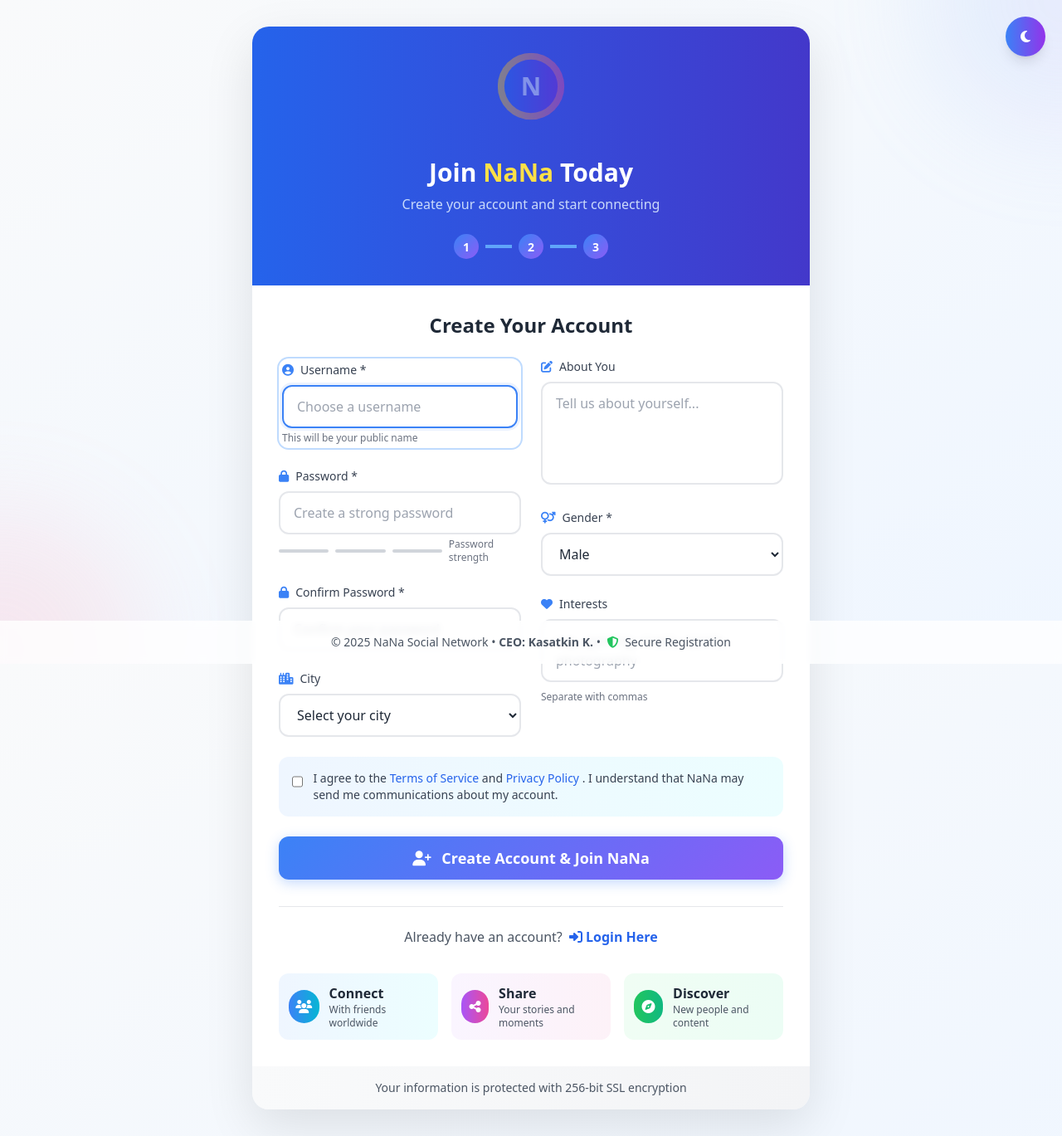
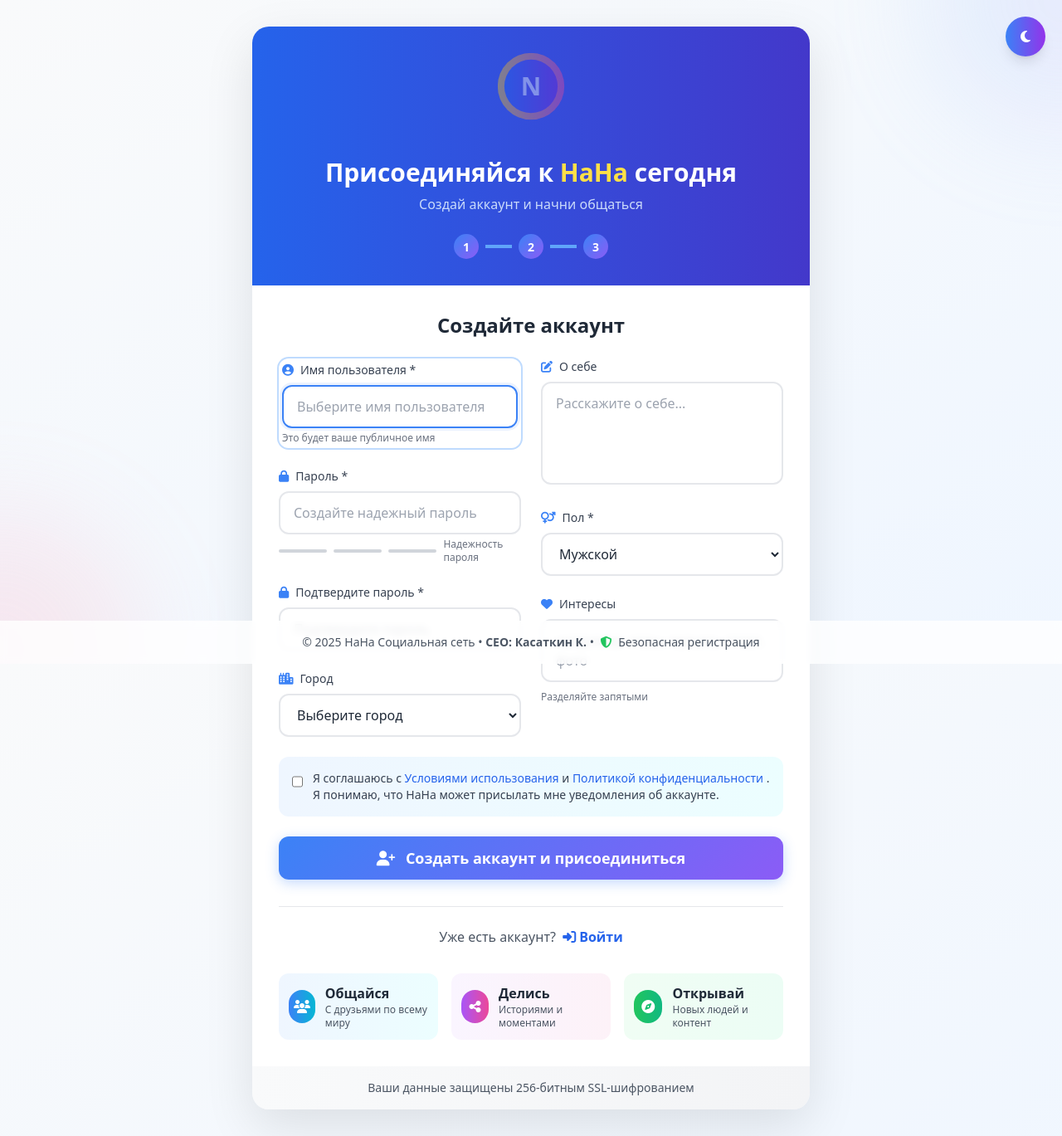
Before and after one commit to KostyaKasatkin12/NaNa_Social, a Flask app: page /register in a window 1280 px wide. Shown: the whole page at 83% size. Run offline with Flask 3, Linux system fonts and the light colour scheme; some libraries are stand-ins or nearby versions.

Commit message:
Update register.html

```diff
--- a/templates/register.html
+++ b/templates/register.html
@@ -1,9 +1,9 @@
 <!DOCTYPE html>
-<html lang="en" class="w-full h-full">
+<html lang="ru" class="w-full h-full">
 <head>
     <meta charset="UTF-8">
     <meta name="viewport" content="width=device-width, initial-scale=1.0">
-    <title>Register - NaNa Social</title>
+    <title>Регистрация - НаНа Social</title>
     <script>
         tailwind.config = {
             darkMode: 'class',
@@ -145,14 +145,14 @@
     </style>
 </head>
 <body class="bg-gradient-to-br from-gray-50 to-blue-50 dark:from-gray-900 dark:to-gray-800 min-h-screen font-poppins">
-    <!-- Theme Toggle -->
+    <!-- Переключатель темы -->
     <div class="theme-toggle">
         <button id="theme-toggle" class="w-12 h-12 rounded-full bg-gradient-to-r from-blue-500 to-purple-600 text-white shadow-lg hover:shadow-xl transition-all duration-300">
             <i id="theme-icon" class="fas fa-moon"></i>
         </button>
     </div>
 
-    <!-- Animated Background Elements -->
+    <!-- Анимированные фоновые элементы -->
     <div class="fixed inset-0 overflow-hidden pointer-events-none">
         <div class="absolute -top-40 -right-40 w-80 h-80 bg-gradient-to-r from-blue-300 to-purple-300 dark:from-blue-700 dark:to-purple-700 rounded-full opacity-20 blur-3xl floating-element"></div>
         <div class="absolute -bottom-40 -left-40 w-80 h-80 bg-gradient-to-r from-pink-300 to-rose-300 dark:from-pink-700 dark:to-rose-700 rounded-full opacity-20 blur-3xl floating-element" style="animation-delay: -3s;"></div>
@@ -160,7 +160,7 @@
 
     <div class="min-h-screen flex items-center justify-center p-4 py-8">
         <div class="register-card w-full max-w-2xl">
-            <!-- Card Header -->
+            <!-- Заголовок карточки -->
             <div class="bg-gradient-to-r from-blue-600 to-indigo-700 text-white p-8 text-center">
                 <div class="relative inline-block mb-6">
                     <div class="w-20 h-20 rounded-full bg-gradient-to-r from-yellow-400 to-pink-500 flex items-center justify-center text-white text-3xl font-bold mx-auto mb-4 pulse-ring relative">
@@ -169,10 +169,10 @@
                         </div>
                     </div>
                 </div>
-                <h1 class="text-3xl font-bold mb-2">Join <span class="text-yellow-300">NaNa</span> Today</h1>
-                <p class="text-blue-100 opacity-90">Create your account and start connecting</p>
+                <h1 class="text-3xl font-bold mb-2">Присоединяйся к <span class="text-yellow-300">НаНа</span> сегодня</h1>
+                <p class="text-blue-100 opacity-90">Создай аккаунт и начни общаться</p>
 
-                <!-- Progress Steps -->
+                <!-- Индикатор прогресса -->
                 <div class="mt-6 flex items-center justify-center gap-2">
                     <div class="step-indicator step-active">1</div>
                     <div class="w-8 h-1 bg-blue-400"></div>
@@ -182,57 +182,57 @@
                 </div>
             </div>
 
-            <!-- Registration Form -->
+            <!-- Форма регистрации -->
             <div class="bg-white dark:bg-gray-800 p-8">
-                <h2 class="text-2xl font-bold text-gray-800 dark:text-gray-100 mb-6 text-center">Create Your Account</h2>
+                <h2 class="text-2xl font-bold text-gray-800 dark:text-gray-100 mb-6 text-center">Создайте аккаунт</h2>
 
                 <form method="post" class="space-y-6">
                     {{ form.hidden_tag() }}
 
                     <div class="grid grid-cols-1 md:grid-cols-2 gap-6">
-                        <!-- Left Column -->
+                        <!-- Левая колонка -->
                         <div class="space-y-6">
                             <div>
                                 <label for="username" class="block text-sm font-medium text-gray-700 dark:text-gray-300 mb-2">
-                                    <i class="fas fa-user-circle mr-2 text-blue-500"></i>Username *
+                                    <i class="fas fa-user-circle mr-2 text-blue-500"></i>Имя пользователя *
                                 </label>
                                 <input type="text" id="username" name="username" required
                                        class="input-modern w-full px-4 py-3"
-                                       placeholder="Choose a username">
-                                <p class="text-xs text-gray-500 dark:text-gray-400 mt-1">This will be your public name</p>
+                                       placeholder="Выберите имя пользователя">
+                                <p class="text-xs text-gray-500 dark:text-gray-400 mt-1">Это будет ваше публичное имя</p>
                             </div>
 
                             <div>
                                 <label for="password" class="block text-sm font-medium text-gray-700 dark:text-gray-300 mb-2">
-                                    <i class="fas fa-lock mr-2 text-blue-500"></i>Password *
+                                    <i class="fas fa-lock mr-2 text-blue-500"></i>Пароль *
                                 </label>
                                 <input type="password" id="password" name="password" required
                                        class="input-modern w-full px-4 py-3"
-                                       placeholder="Create a strong password">
+                                       placeholder="Создайте надежный пароль">
                                 <div class="mt-1 flex items-center gap-2">
                                     <div class="w-1/4 h-1 rounded-full bg-gray-300"></div>
                                     <div class="w-1/4 h-1 rounded-full bg-gray-300"></div>
                                     <div class="w-1/4 h-1 rounded-full bg-gray-300"></div>
-                                    <span class="text-xs text-gray-500">Password strength</span>
+                                    <span class="text-xs text-gray-500">Надежность пароля</span>
                                 </div>
                             </div>
 
                             <div>
                                 <label for="confirm_password" class="block text-sm font-medium text-gray-700 dark:text-gray-300 mb-2">
-                                    <i class="fas fa-lock mr-2 text-blue-500"></i>Confirm Password *
+                                    <i class="fas fa-lock mr-2 text-blue-500"></i>Подтвердите пароль *
                                 </label>
                                 <input type="password" id="confirm_password" name="confirm_password" required
                                        class="input-modern w-full px-4 py-3"
-                                       placeholder="Confirm your password">
+                                       placeholder="Подтвердите пароль">
                             </div>
 
                             <div>
                                 <label for="city" class="block text-sm font-medium text-gray-700 dark:text-gray-300 mb-2">
-                                    <i class="fas fa-city mr-2 text-blue-500"></i>City
+                                    <i class="fas fa-city mr-2 text-blue-500"></i>Город
                                 </label>
                                 <select id="city" name="city"
                                         class="input-modern w-full px-4 py-3">
-                                    <option value="">Select your city</option>
+                                    <option value="">Выберите город</option>
                                     {% for city in cities %}
                                         <option value="{{ city }}">{{ city }}</option>
                                     {% endfor %}
@@ -240,62 +240,62 @@
                             </div>
                         </div>
 
-                        <!-- Right Column -->
+                        <!-- Правая колонка -->
                         <div class="space-y-6">
                             <div>
                                 <label for="description" class="block text-sm font-medium text-gray-700 dark:text-gray-300 mb-2">
-                                    <i class="fas fa-edit mr-2 text-blue-500"></i>About You
+                                    <i class="fas fa-edit mr-2 text-blue-500"></i>О себе
                                 </label>
                                 <textarea id="description" name="description" rows="4"
                                           class="input-modern w-full px-4 py-3 resize-none"
-                                          placeholder="Tell us about yourself..."></textarea>
+                                          placeholder="Расскажите о себе..."></textarea>
                             </div>
 
                             <div>
                                 <label for="gender" class="block text-sm font-medium text-gray-700 dark:text-gray-300 mb-2">
-                                    <i class="fas fa-venus-mars mr-2 text-blue-500"></i>Gender *
+                                    <i class="fas fa-venus-mars mr-2 text-blue-500"></i>Пол *
                                 </label>
                                 <select id="gender" name="gender" required
                                         class="input-modern w-full px-4 py-3">
-                                    <option value="Male">Male</option>
-                                    <option value="Female">Female</option>
-                                    <option value="Other">Other</option>
+                                    <option value="Male">Мужской</option>
+                                    <option value="Female">Женский</option>
+                                    <option value="Other">Другой</option>
                                 </select>
                             </div>
 
                             <div>
                                 <label for="interests" class="block text-sm font-medium text-gray-700 dark:text-gray-300 mb-2">
-                                    <i class="fas fa-heart mr-2 text-blue-500"></i>Interests
+                                    <i class="fas fa-heart mr-2 text-blue-500"></i>Интересы
                                 </label>
                                 <textarea id="interests" name="interests" rows="2"
                                           class="input-modern w-full px-4 py-3 resize-none"
-                                          placeholder="e.g., gaming, music, sports, photography"></textarea>
-                                <p class="text-xs text-gray-500 dark:text-gray-400 mt-1">Separate with commas</p>
+                                          placeholder="например: игры, музыка, спорт, фото"></textarea>
+                                <p class="text-xs text-gray-500 dark:text-gray-400 mt-1">Разделяйте запятыми</p>
                             </div>
                         </div>
                     </div>
 
-                    <!-- Terms and Conditions -->
+                    <!-- Условия использования -->
                     <div class="flex items-start gap-3 p-4 rounded-xl bg-gradient-to-r from-blue-50 to-cyan-50 dark:from-blue-900/20 dark:to-cyan-900/20">
                         <input type="checkbox" id="terms" name="terms" required
                                class="mt-1 w-5 h-5 rounded border-gray-300 text-blue-600 focus:ring-blue-500">
                         <label for="terms" class="text-sm text-gray-700 dark:text-gray-300">
-                            I agree to the
-                            <a href="#" class="text-blue-600 dark:text-blue-400 hover:underline">Terms of Service</a>
-                            and
-                            <a href="#" class="text-blue-600 dark:text-blue-400 hover:underline">Privacy Policy</a>
-                            . I understand that NaNa may send me communications about my account.
+                            Я соглашаюсь с
+                            <a href="#" class="text-blue-600 dark:text-blue-400 hover:underline">Условиями использования</a>
+                            и
+                            <a href="#" class="text-blue-600 dark:text-blue-400 hover:underline">Политикой конфиденциальности</a>
+                            . Я понимаю, что НаНа может присылать мне уведомления об аккаунте.
                         </label>
                     </div>
 
-                    <!-- Submit Button -->
+                    <!-- Кнопка отправки -->
                     <button type="submit"
                             class="btn-primary w-full py-3 rounded-xl font-semibold text-lg mt-4">
                         <i class="fas fa-user-plus mr-2"></i>
-                        Create Account & Join NaNa
+                        Создать аккаунт и присоединиться
                     </button>
 
-                    <!-- Error Messages -->
+                    <!-- Сообщения об ошибках -->
                     {% with messages = get_flashed_messages() %}
                         {% if messages %}
                             <div class="mt-4 p-4 rounded-xl bg-gradient-to-r from-red-50 to-pink-50 dark:from-red-900/20 dark:to-pink-900/20 border border-red-200 dark:border-red-800">
@@ -308,25 +308,25 @@
                     {% endwith %}
                 </form>
 
-                <!-- Login Link -->
+                <!-- Ссылка на вход -->
                 <div class="mt-8 pt-6 border-t border-gray-200 dark:border-gray-700 text-center">
                     <p class="text-gray-600 dark:text-gray-400">
-                        Already have an account?
+                        Уже есть аккаунт?
                         <a href="{{ url_for('login') }}" class="font-semibold text-blue-600 dark:text-blue-400 hover:text-blue-700 dark:hover:text-blue-300 transition ml-1">
-                            <i class="fas fa-sign-in-alt mr-1"></i>Login Here
+                            <i class="fas fa-sign-in-alt mr-1"></i>Войти
                         </a>
                     </p>
                 </div>
 
-                <!-- Benefits -->
+                <!-- Преимущества -->
                 <div class="mt-8 grid grid-cols-1 md:grid-cols-3 gap-4">
                     <div class="flex items-center gap-3 p-3 rounded-xl bg-gradient-to-r from-blue-50 to-cyan-50 dark:from-blue-900/20 dark:to-cyan-900/20">
                         <div class="w-10 h-10 rounded-full bg-gradient-to-r from-blue-500 to-cyan-500 flex items-center justify-center text-white">
                             <i class="fas fa-users"></i>
                         </div>
                         <div>
-                            <div class="font-semibold text-gray-800 dark:text-gray-200">Connect</div>
-                            <div class="text-xs text-gray-600 dark:text-gray-400">With friends worldwide</div>
+                            <div class="font-semibold text-gray-800 dark:text-gray-200">Общайся</div>
+                            <div class="text-xs text-gray-600 dark:text-gray-400">С друзьями по всему миру</div>
                         </div>
                     </div>
 
@@ -335,8 +335,8 @@
                             <i class="fas fa-share-alt"></i>
                         </div>
                         <div>
-                            <div class="font-semibold text-gray-800 dark:text-gray-200">Share</div>
-                            <div class="text-xs text-gray-600 dark:text-gray-400">Your stories and moments</div>
+                            <div class="font-semibold text-gray-800 dark:text-gray-200">Делись</div>
+                            <div class="text-xs text-gray-600 dark:text-gray-400">Историями и моментами</div>
                         </div>
                     </div>
 
@@ -345,40 +345,40 @@
                             <i class="fas fa-compass"></i>
                         </div>
                         <div>
-                            <div class="font-semibold text-gray-800 dark:text-gray-200">Discover</div>
-                            <div class="text-xs text-gray-600 dark:text-gray-400">New people and content</div>
+                            <div class="font-semibold text-gray-800 dark:text-gray-200">Открывай</div>
+                            <div class="text-xs text-gray-600 dark:text-gray-400">Новых людей и контент</div>
                         </div>
                     </div>
                 </div>
             </div>
 
-            <!-- Card Footer -->
+            <!-- Нижний колонтитул карточки -->
             <div class="bg-gradient-to-r from-gray-50 to-gray-100 dark:from-gray-800 dark:to-gray-900 p-4 text-center">
                 <p class="text-sm text-gray-600 dark:text-gray-400">
-                    Your information is protected with 256-bit SSL encryption
+                    Ваши данные защищены 256-битным SSL-шифрованием
                 </p>
             </div>
         </div>
     </div>
 
-    <!-- Footer -->
+    <!-- Футер -->
     <footer class="fixed bottom-0 left-0 right-0 py-4 text-center bg-white/80 dark:bg-gray-900/80 backdrop-blur-sm">
         <div class="max-w-7xl mx-auto px-4">
             <p class="text-sm text-gray-600 dark:text-gray-400">
-                © 2025 NaNa Social Network •
-                <span class="font-semibold">CEO: Kasatkin K.</span> •
+                © 2025 НаНа Социальная сеть •
+                <span class="font-semibold">CEO: Касаткин К.</span> •
                 <i class="fas fa-shield-alt text-green-500 mx-1"></i>
-                Secure Registration
+                Безопасная регистрация
             </p>
         </div>
     </footer>
 
     <script>
-        // Theme Toggle
+        // Переключатель темы
         const themeToggle = document.getElementById('theme-toggle');
         const themeIcon = document.getElementById('theme-icon');
 
-        // Check for saved theme or prefer-color-scheme
+        // Проверка сохраненной темы или системных настроек
         if (localStorage.getItem('color-theme') === 'dark' ||
             (!('color-theme' in localStorage) && window.matchMedia('(prefers-color-scheme: dark)').matches)) {
             document.documentElement.classList.add('dark');
@@ -404,7 +404,7 @@
             }
         });
 
-        // Password strength indicator
+        // Индикатор надежности пароля
         const passwordInput = document.getElementById('password');
         const strengthBars = document.querySelectorAll('.w-1\\/4');
 
@@ -418,7 +418,7 @@
             if (/[0-9]/.test(password)) strength++;
             if (/[^A-Za-z0-9]/.test(password)) strength++;
 
-            // Update strength bars
+            // Обновление индикаторов надежности
             strengthBars.forEach((bar, index) => {
                 if (index < strength) {
                     if (strength < 3) {
@@ -438,7 +438,7 @@
             });
         });
 
-        // Confirm password validation
+        // Валидация подтверждения пароля
         const confirmPasswordInput = document.getElementById('confirm_password');
 
         confirmPasswordInput.addEventListener('input', function() {
@@ -450,7 +450,7 @@
                 this.nextElementSibling?.remove();
                 const errorDiv = document.createElement('div');
                 errorDiv.className = 'text-red-500 text-xs mt-1';
-                errorDiv.innerHTML = '<i class="fas fa-exclamation-circle mr-1"></i>Passwords do not match';
+                errorDiv.innerHTML = '<i class="fas fa-exclamation-circle mr-1"></i>Пароли не совпадают';
                 this.parentElement.appendChild(errorDiv);
             } else {
                 this.style.borderColor = '';
@@ -458,7 +458,7 @@
             }
         });
 
-        // Form validation on submit
+        // Валидация формы при отправке
         const form = document.querySelector('form');
         form.addEventListener('submit', function(e) {
             const password = passwordInput.value;
@@ -466,12 +466,12 @@
 
             if (password !== confirmPassword) {
                 e.preventDefault();
-                alert('Passwords do not match. Please check your password confirmation.');
+                alert('Пароли не совпадают. Пожалуйста, проверьте подтверждение пароля.');
                 confirmPasswordInput.focus();
             }
         });
 
-        // Auto-focus first field
+        // Автофокус на первом поле
         document.addEventListener('DOMContentLoaded', () => {
             const usernameField = document.getElementById('username');
             if (usernameField) {
@@ -481,7 +481,7 @@
             }
         });
 
-        // Add input focus effects
+        // Добавление эффектов при фокусе
         document.querySelectorAll('.input-modern, select').forEach(input => {
             input.addEventListener('focus', function() {
                 this.parentElement.classList.add('ring-2', 'ring-blue-200', 'dark:ring-blue-800', 'rounded-xl', 'p-1');
```
